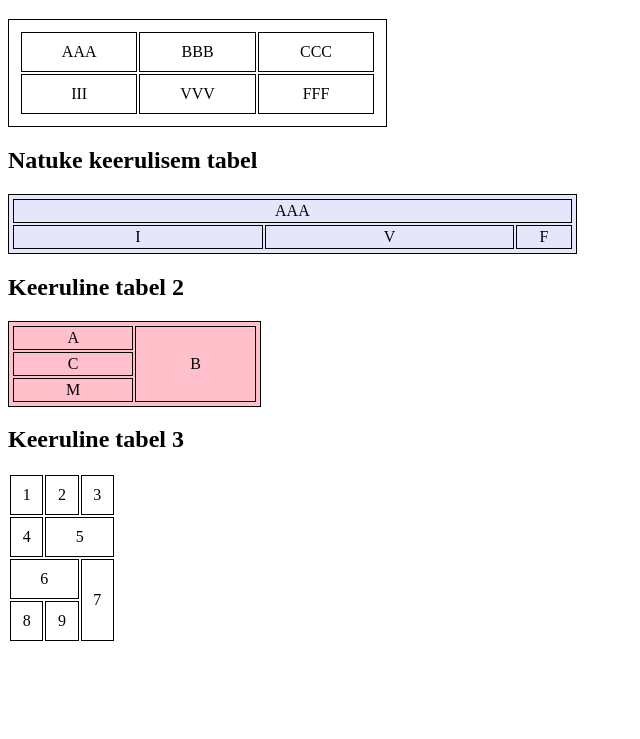
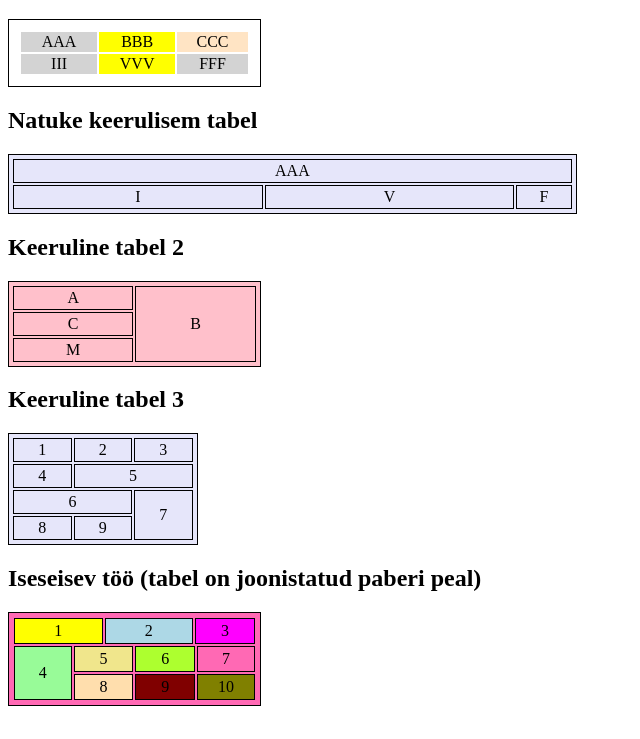
Before and after one commit to Vasilisa725/VeebirakendusTITpv24, a plain HTML site: page tabelid.html in a window 1280 px wide. Shown: the part 61-800 px from the top of the page, without its empty margins (0-640 px from the left). Drawn offline with Linux system fonts and the light colour scheme.

Commit message:
Add files via upload

```diff
--- a/tabelStyle.css
+++ b/tabelStyle.css
@@ -1,11 +1,31 @@
-table#lihtne, td{
+table#lihtne{
     /*html failis id=Lihtne*/
-    width:30%;
+    width:20%;
     border: 1px solid black;
     text-align: center;/*teksti joondamine keskele*/
     padding: 10px; /*vahe tekstist ääriseni*/
     /*border-collapse: collapse;*/
 }
+/* tabeli pseudoelementide kasutamine*/
+#lihtne tr:nth-child(1) td:nth-child(1){/*1.rida 1.lahter-ячейка*/
+  background-color: lightgray;
+}
+#lihtne tr:nth-child(1) td:nth-child(2){/*2.rida 2.lahter-ячейка*/
+    background-color: yellow;
+}
+#lihtne tr:nth-child(1) td:nth-child(3){/*3.rida 3.lahter-ячейка*/
+    background-color: bisque;
+}
+#lihtne tr:nth-child(2) td:nth-child(1){/*1.rida 1.lahter-ячейка*/
+    background-color: lightgray;
+}
+#lihtne tr:nth-child(2) td:nth-child(2){/*2.rida 2.lahter-ячейка*/
+    background-color: yellow;
+}
+#lihtne tr:nth-child(2) td:nth-child(3){/*3.rida 3.lahter-ячейка*/
+    background-color: lightgray;
+}
+
 table#keeruline1, table#keeruline1 td{
     /*html failis id=keerulina1*/
     width:45%;
@@ -24,3 +44,55 @@ table#keeruline2, table#keeruline2 td{
     /*border-collapse: collapse;*/
     background-color: pink;
 }
+table#keeruline3, table#keeruline3 td{
+    /*html failis id=keerulina3*/
+    width:15%;
+    border: 1px solid black;
+    text-align: center;/*teksti joondamine keskele*/
+    padding: 2px; /*vahe tekstist ääriseni*/
+    /*border-collapse: collapse;*/
+    background-color: lavender;
+}
+table#keeruline4, table#keeruline4 td{
+    width:20%;
+    border: 1px solid black;
+    text-align: center;
+    padding: 3px;
+    background-color: hotpink;
+}
+#keeruline4 tr:nth-child(1) td:nth-child(1){/*1.rida 1.lahter-ячейка*/
+    background-color: yellow;
+    width: 5%;
+}
+#keeruline4 tr:nth-child(1) td:nth-child(2){/*1.rida 2.lahter-ячейка*/
+    background-color: lightblue;
+    width: 5%;
+}
+#keeruline4 tr:nth-child(1) td:nth-child(3){/*1.rida 3.lahter-ячейка*/
+    background-color: fuchsia;
+    width: 5%;
+}
+#keeruline4 tr:nth-child(2) td:nth-child(1){/*1.rida 1.lahter-ячейка*/
+    background-color: palegreen;
+}
+#keeruline4 tr:nth-child(2) td:nth-child(2){/*1.rida 2.lahter-ячейка*/
+    background-color: khaki;
+    width: 20%;
+}
+#keeruline4 tr:nth-child(2) td:nth-child(3){/*1.rida 3.lahter-ячейка*/
+    background-color: greenyellow;
+    width: 20%;
+}
+#keeruline4 tr:nth-child(3) td:nth-child(1){/*1.rida 1.lahter-ячейка*/
+    background-color: navajowhite;
+    width: 20%;
+}
+#keeruline4 tr:nth-child(3) td:nth-child(2){/*1.rida 2.lahter-ячейка*/
+    background-color: maroon;
+}
+#keeruline4 tr:nth-child(3) td:nth-child(3){/*1.rida 3.lahter-ячейка*/
+    background-color: olive;
+}
+#keeruline4 tr:nth-child(4) td:nth-child(1){/*1.rida 1.lahter-ячейка*/
+     background-color: lightgrey;
+}
--- a/tabelid.html
+++ b/tabelid.html
@@ -20,7 +20,6 @@
         <td>VVV</td>
         <td>FFF</td>
     </tr>
-
 
 
 </table>
@@ -77,5 +76,26 @@
     <td>9</td>
 </tr>
 </table>
+<h2>Iseseisev töö (tabel on joonistatud paberi peal)</h2>
+<table id="keeruline4">
+    <!--1.rida-->
+    <tr>
+        <td colspan="2">1</td>
+        <td colspan="2">2</td>
+        <td colspan="2">3</td>
+    </tr>
+    <!--2.rida-->
+    <tr>
+    <td rowspan="2">4</td>
+        <td colspan="2">5</td>
+        <td colspan="2">6</td>
+        <td>7</td>
+    </tr>
+    <tr>
+        <td colspan="2">8</td>
+        <td colspan="2">9</td>
+        <td colspan="2">10</td>
+    </tr>
+</table>
 </body>
 </html>
```
